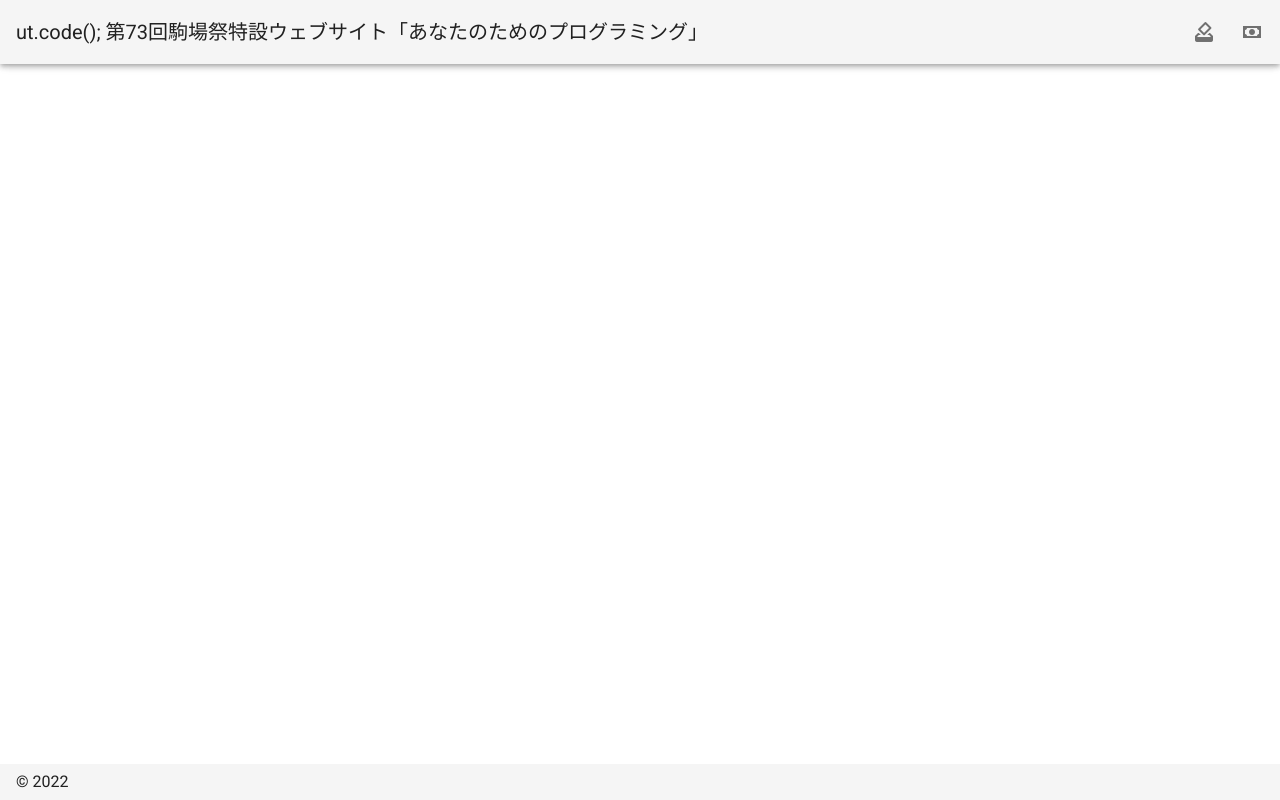
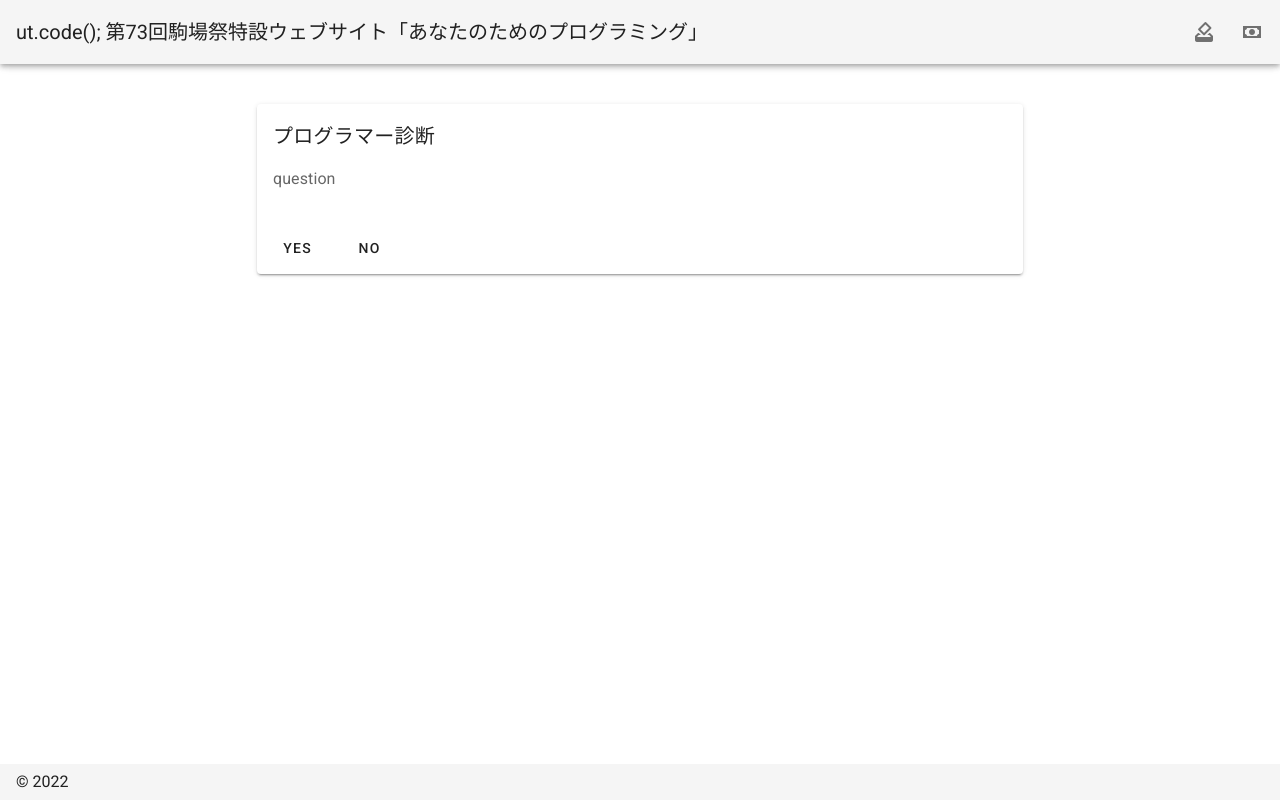
Before and after one commit to ut-code/kf73, a Nuxt app: page /shindan in a window 1280 px wide. Built offline with nearby package versions, Linux system fonts and the light colour scheme.

Commit message:
診断作成中

```diff
--- /dev/null
+++ b/pages/shindan.vue
@@ -0,0 +1,22 @@
+<template>
+  <card>
+    <v-card-title class="headLine">プログラマー診断</v-card-title>
+    <v-card-text>
+      <p>question</p>
+    </v-card-text>
+    <v-card-actions>
+      <v-btn text> yes </v-btn>
+      <v-btn text> no </v-btn>
+    </v-card-actions>
+  </card>
+</template>
+
+<script>
+import Card from '~/components/Card.vue'
+
+export default {
+  name: 'IndexPage',
+  components: { Card },
+  data: () => ({}),
+}
+</script>
```
